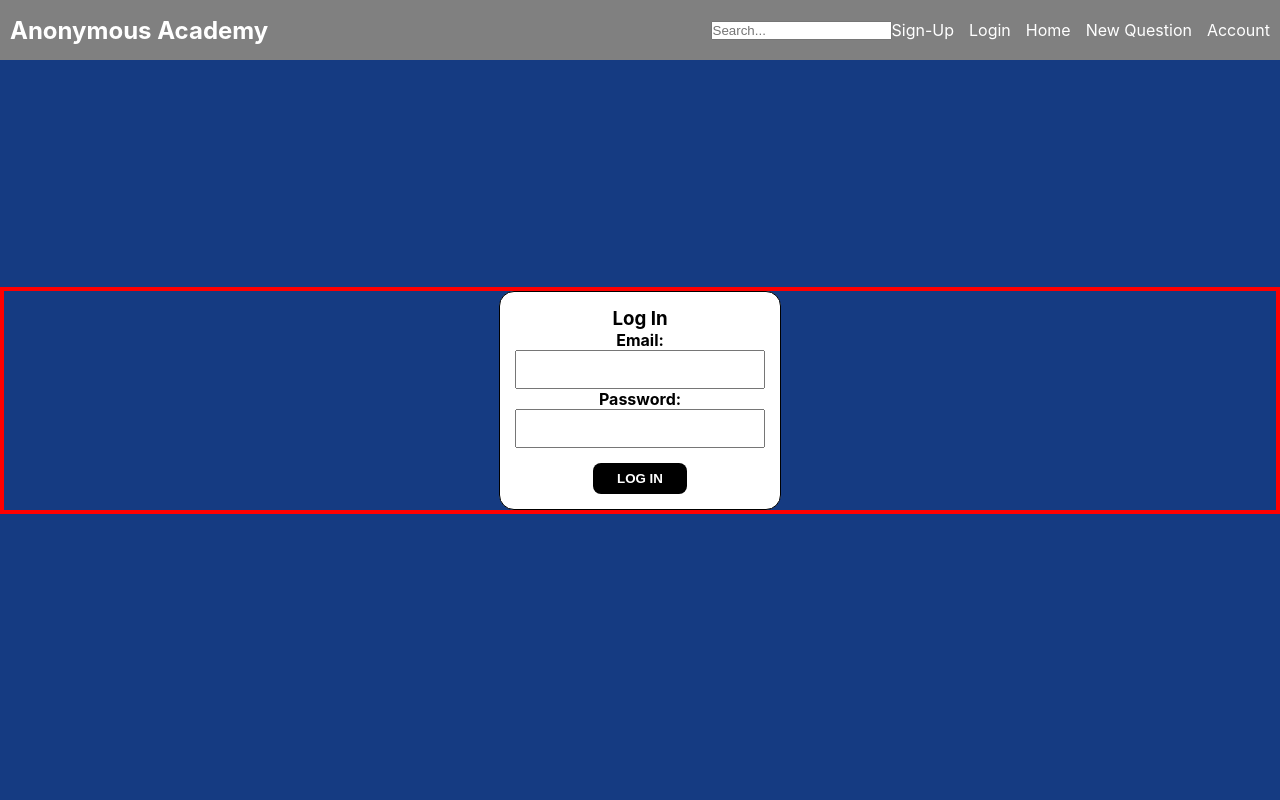
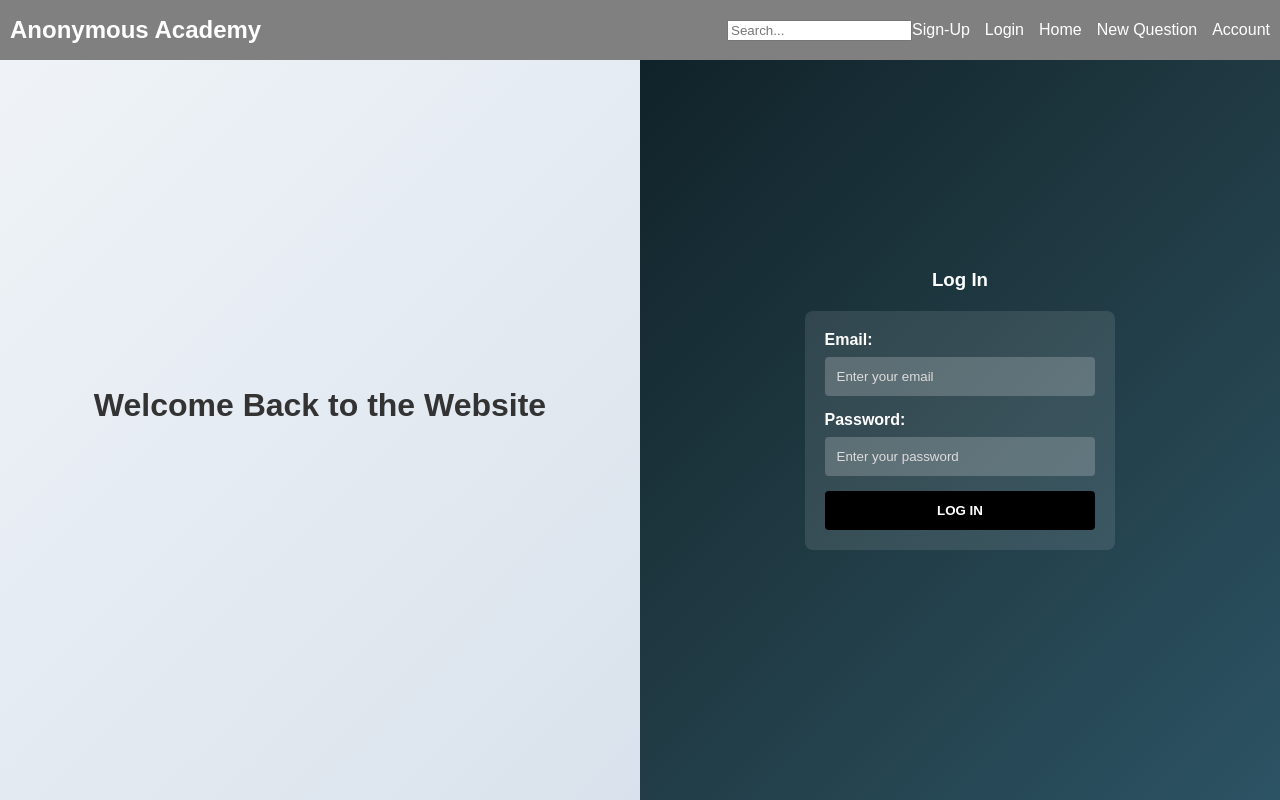
Before and after one commit to OHS-HBS-WorkStudy/client-side-mockup, a React (Create React App) app in the folder mock-up/: page / in a window 1280 px wide. Both pictures are taken after a click on the element "Login". Built offline with nearby package versions, Linux system fonts and the light colour scheme.

Commit message:
Modern Design of Login and Sign Up

```diff
--- a/mock-up/src/App.css
+++ b/mock-up/src/App.css
@@ -37,222 +37,60 @@
   }
 }
 
-
-/* Sign Up Screen Styling */
-
+/* Standardize Styling */
 * {
-  margin: 0;
-  padding: 0;
   box-sizing: border-box;
 }
 
-html {
-  display: flex;
+body, html {
+  margin: 0;
+  padding: 0;
   height: 100%;
-  width:  100%;
-  align-items: center;
-  background-color: rgb(21, 59, 130);
+  font-family: Arial, sans-serif;
+  background-color: indigo;
   color: white;
-  z-index: -5;
 }
 
-body {
-  width:  100%;
-  border: 2px solid red;
-}
-
-.SignUp {
+.container {
   display: flex;
-  justify-content: center;
-  align-content: center;
-  margin: auto;
-  max-width: 600px;
-
-}
-
-#left,
-#right {
-  border-radius: 15px;
-  background-color: white;
-  color: black;
-  display: flex;
-  border: 1px solid black;
-  padding: 10px;
-  flex-direction: column;
-  justify-content: space-evenly;
-  max-height: 50vh;
-  max-width: 50vh;
-  flex-grow: 1;
-}
-
-.inputStyle {
-  display: flex;
-  flex-direction: column;
-  flex-grow: 1;
+  flex-wrap: nowrap;
+  height: 100vh;
   width: 100%;
 }
 
-.inputStyle input[type=text] {
-  flex-grow: 1;
-  min-width: 250px;
-  width: 100%;
-  box-sizing: border-box;
-  padding: 10px;
-}
-
-
-/* Login Screen Styling */
-
-.Login {
+.split {
+  flex: 1;
   display: flex;
   justify-content: center;
   align-items: center;
+  min-height: 100vh;
+  padding: 20px;
 }
-
-.Login > #center {
-  display: flex;
-  justify-content: center;
-  align-items: center;
-  border: 1px solid black;
-  padding: 15px ;
-  flex-direction: column;
-  gap: 15px;
-  border-radius: 15px;
-  background-color: white;
-  color: black;
-  z-index: -1;
-}
-
-#title {
-  display: flex;
-  justify-content: center;
-  align-items: center;
-}
-
-
-/* Home Screen Styling */
-.Home {
-  padding: 20px;
-  display: flex;
-  justify-content: center;
-  width: 100%;
-  border: 2px solid red;
-  height: calc(100% - 80px);
-}
-
-.grid-container {
-  display: grid;
-  grid-template-columns: repeat(auto-fill, minmax(250px, 1fr));
-  gap: 20px;
-  width: 100%;
-  height: calc(100% - 500px);
-  max-width: 1200px;
-  padding: 10px;
-  box-sizing: border-box;
-  border: 2px solid red;
-  text-overflow: ellipsis;
-  overflow: scroll;
-}
-.grid-item {
-  background-color: rgb(90, 36, 90);
-  color: white;
-  font-size: 25px;
-  padding: 10px;
-  text-align: center;
-  border-radius: 8px;
-  text-overflow: ellipsis;
-  border: 2px solid red;
-
-  white-space: nowrap;
-  overflow: hidden;
-  text-overflow: ellipsis;
-
-  max-width: 1199px;
-}
-
-@media (max-width: 640px) {
-  .grid-container {
-    grid-template-columns: 1fr;
-  }
-}
-
-/* Thread Screen Styling */
-.Thread-Content {
-  display: flex;
-  flex-direction: column;
-  width: 50vh;
-  height: 50vh;
-  align-items: center;
-  border: 1px solid black;
-}
-
-.Thread-Title {
-  font-size: 5vh;
-  top: -10px;
-}
-
-.Thread-Desc {
-  text-wrap: wrap;
-  word-wrap: break-word;
-  border: 1px solid black;
-  padding: 20px 10px;
-  overflow-y: scroll;
-}
-
-/* Replies Styling */
-
-/* Vote Styling */
-
-/* Button Styling */
-
-.btn {
-  position: relative;
-  background-color: indigo;
-  border-radius: 8px;
-  color: white;
-  font-weight: 600;
-  text-transform: uppercase;
-  padding: 8px 24px;
-  overflow: hidden;
-  border: none;
-  z-index: 0;
-}
-
-.btn-send {
-  position: relative;
-  background-color: black;
-  border-radius: 8px;
-  color: white;
-  font-weight: 600;
-  text-transform: uppercase;
-  padding: 8px 24px;
-  overflow: none;
-  border: none;
-  z-index: 0;
-}
-
 
 /* Nav Styles */
 nav {
   position: fixed;
+  display: flex;
+  justify-content: flex-end;
+  align-items: center;
+  flex-direction: row;
   top: 0;
   left: 0;
   height: 60px;
   width: 100%;
   background-color: gray;
-  display: flex;
-  justify-content: flex-end;
-  align-items: center;
   padding: 10px;
+  z-index: 1000; /* Ensure nav is on top */
 }
+
 nav h1 {
-
   margin-right: auto;
 }
 
 nav svg {
   fill: white;
 }
+
 .link-container {
   height: 100%;
   display: flex;
@@ -264,10 +102,9 @@ nav .a {
   display: flex;
   margin: 0;
   gap: 15px;
-
 }
 
-#sidebar-active{
+#sidebar-active {
   display: none;
 }
 
@@ -283,9 +120,8 @@ nav .a {
     top: 0;
     right: -100%;
     width: 200px;
-    z-index: 1000;
     background-color: gray;
-    box-shadow: -5px 0 5px rgba(0,0,0,0.25);
+    box-shadow: -5px 0 5px rgba(0, 0, 0, 0.25);
     transition: 0.75s cubic-bezier(0.4, 0, 0.2, 1);
   }
 
@@ -296,24 +132,378 @@ nav .a {
     height: auto;
     width: 100%;
     padding: 20px 30px;
-    z-index: 8;
   }
+
   .open-sidebar, .close-sidebar {
     padding: 20px;
     display: block;
-    z-index: 7;
   }
+
   #sidebar-active:checked ~ .link-container {
     right: 0;
-    z-index: 7;
   }
+
   #sidebar-active:checked ~ #overlay {
     height: 100%;
     width: 100%;
     position: fixed;
     top: 0;
     left: 0;
-    z-index: 7;
+  }
+}
+
+/* Sign Up Screen Styling */
+.SignUp .split.left {
+  background: linear-gradient(135deg, #f0f4f8, #d9e2ec);
+  color: #333333;
+  display: flex;
+  flex-direction: column;
+  align-items: center;
+  text-align: center;
+}
+
+.SignUp .split.left .btn-container {
+  width: 100%;
+  padding: 20px;
+  display: flex;
+  flex-direction: column;
+  gap: 15px;
+}
+
+.SignUp .split.left .btn {
+  width: 100%;
+  background-color: black;
+  color: #ffffff;
+  padding: 12px;
+  border: none;
+  border-radius: 4px;
+  cursor: pointer;
+  font-weight: bold;
+  margin: 0;
+}
+
+.SignUp .split.right {
+  background: linear-gradient(135deg, #0f2027, #203a43, #2c5364);
+  color: #ffffff;
+}
+
+.SignUp .center {
+  text-align: center;
+  max-width: 80%;
+}
+
+.SignUp h1, h3 {
+  margin-bottom: 20px;
+}
+
+.SignUp .input-container {
+  background-color: rgba(255, 255, 255, 0.1);
+  padding: 20px;
+  border-radius: 8px;
+  width: 100%;
+  max-width: 400px;
+  text-align: left;
+}
+
+.SignUp .input-container label,
+.SignUp .btn-container label {
+  display: block;
+  margin-bottom: 8px;
+  font-weight: bold;
+}
+
+.SignUp .input-container input[type="text"] {
+  width: 100%;
+  padding: 12px;
+  margin-bottom: 15px;
+  border: none;
+  border-radius: 4px;
+  background-color: rgba(255, 255, 255, 0.2);
+  color: #ffffff;
+}
+
+.SignUp .input-container input[type="text"]::placeholder {
+  color: #dcdcdc;
+}
+
+.SignUp .btn-send {
+  width: 100%;
+  background-color: black;
+  color: #ffffff;
+  padding: 12px;
+  border: none;
+  border-radius: 4px;
+  cursor: pointer;
+  font-weight: bold;
+  transition: background 0.3s ease;
+}
+
+.SignUp .btn-send:hover {
+  background: #00b4d8;
+}
+
+/* Login Screen Styling */
+.Login .split.left {
+  background: linear-gradient(135deg, #f0f4f8, #d9e2ec);
+  color: #333333;
+  display: flex;
+  flex-direction: column;
+  align-items: center;
+  text-align: center;
+}
+
+.Login .split.left h1 {
+  font-size: 2rem;
+  margin-bottom: 10px;
+}
+
+.Login .split.left p {
+  font-size: 1.1rem;
+  max-width: 400px;
+  line-height: 1.6;
+  color: #555555;
+}
+
+.Login .split.right {
+  background: linear-gradient(135deg, #0f2027, #203a43, #2c5364);
+  color: #ffffff;
+}
+
+.Login .center {
+  text-align: center;
+  max-width: 80%;
+}
+
+.Login h1, h3 {
+  margin-bottom: 20px;
+}
+
+.Login .input-container {
+  background-color: rgba(255, 255, 255, 0.1);
+  padding: 20px;
+  border-radius: 8px;
+  width: 100%;
+  max-width: 400px;
+  text-align: left;
+}
+
+.Login .input-container label {
+  display: block;
+  margin-bottom: 8px;
+  font-weight: bold;
+}
+
+.Login .input-container input[type="text"] {
+  width: 100%;
+  padding: 12px;
+  margin-bottom: 15px;
+  border: none;
+  border-radius: 4px;
+  background-color: rgba(255, 255, 255, 0.2);
+  color: #ffffff;
+}
+
+.Login .input-container input[type="text"]::placeholder {
+  color: #dcdcdc;
+}
+
+.Login .btn-send {
+  width: 100%;
+  background-color: black;
+  color: #ffffff;
+  padding: 12px;
+  border: none;
+  border-radius: 4px;
+  cursor: pointer;
+  font-weight: bold;
+  transition: background 0.3s ease;
+}
+
+.Login .btn-send:hover {
+  background: #00b4d8;
+}
+
+/* Overlay1 Styles */
+#overlay1 {
+  position: fixed;
+  top: 0;
+  left: 0;
+  width: 100%;
+  height: 100%;
+  z-index: 1000;
+  display: none;
+}
+
+/* Mobile Styles */
+@media (max-width: 640px) {
+  .container {
+    flex-direction: column; /* Stack vertically on small screens */
+    height: 100%; /* Allow full height on mobile */
   }
 
+  .split {
+    min-height: 100vh; /* Ensures it fills the viewport */
+    width: 100%; /* Full width on small screens */
+    margin: 0; /* Remove margin */
+    padding: 20px; /* Maintain padding */
+  }
+
+  #overlay1 {
+    display: block; /* Show overlay when needed */
+  }
 }
+
+
+/* Home Screen Styling */
+.Home {
+  display: flex;
+  justify-content: center;
+  align-items: center;
+  width: 100vh;
+  height: 100vh;
+  border: 1px solid green;
+}
+
+/* Thread Grid */
+.grid-container {
+  display: grid;
+  grid-template-columns: 1fr;
+  gap: 10px;
+  width:  100%;
+  margin-top: 10%;
+  height: 100%;
+  padding: 5px;
+  box-sizing: border-box;
+  border: 2px solid red;
+  text-overflow: ellipsis;
+}
+.grid-item {
+  background-color: rgb(90, 36, 90);
+  color: white;
+  font-size: 15px;
+
+  padding: 20px;
+  text-align: center;
+  border-radius: 8px;
+
+  white-space: nowrap;
+  overflow: hidden;
+  text-overflow: ellipsis;
+
+  max-width: 1199px;
+  border: 2px solid red;
+}
+
+@media (max-width: 640px) {
+  .grid-container {
+    grid-template-columns: 1fr;
+  }
+}
+
+/* Thread Screen Styling */
+
+.thread {
+  display: flex;
+  flex: 2 2;
+  align-items: center;
+  justify-content: center;
+  color: black;
+  padding: 10px;
+}
+
+#thread-content {
+  background-color: white;
+  align-items: center;
+  justify-content: center;
+  height: 85vh;
+  width: 80vh;
+  border: 1px solid black;
+  margin: 50px;
+}
+
+
+
+/* Create Thread Screen Styling */
+.new-thread {
+  display: flex;
+  align-items: center;
+  justify-content: center;
+  padding: 10px;
+}
+.new-thread-content {
+  color: black;
+  background-color: white;
+  border-radius: 15px;
+
+}
+
+/* Replies Styling */
+
+/* Vote Styling */
+
+
+
+/* Title Style */
+#title {
+  display: flex;
+  justify-content: center;
+  align-items: center;
+  cursor: pointer;
+}
+
+/* Input Style */
+.inputStyle {
+  display: flex;
+  flex-direction: column;
+  flex: 1 1;
+  width: 100%;
+}
+
+.inputStyle input[type=text] {
+  flex: 1 1;
+  width: 100%;
+  box-sizing: border-box;
+  padding: 10px;
+}
+
+
+/* Button Styling */
+.btn {
+  position: relative;
+  flex-direction: row;
+  background-color: indigo;
+  border-radius: 8px;
+  color: white;
+  font-weight: 600;
+  text-transform: uppercase;
+  padding: 8px 24px;
+  overflow: hidden;
+  border: none;
+  cursor: pointer;
+}
+
+.btn-send {
+  position: relative;
+  background-color: black;
+  border-radius: 8px;
+  color: white;
+  font-weight: 600;
+  text-transform: uppercase;
+  padding: 8px 24px;
+  overflow: none;
+  border: none;
+  cursor: pointer;
+}
+
+.nav-btn {
+  position: relative;
+  flex-direction: row;
+  color: white;
+  font-weight: 600;
+  font-size: 15px;
+  text-transform: uppercase;
+  padding: 4px 12px;
+  overflow: none;
+  border: none;
+  cursor: pointer;
+}
--- a/mock-up/src/CustomButton2.js
+++ b/mock-up/src/CustomButton2.js
@@ -1,9 +1,9 @@
-export default function CustomButton({func, data1, data2, name}) {
+export default function CustomButton({func, data1, data2, name, desc}) {
     function func2() {
         func(data1, data2);
     }
 
     return(
-        <h4 onClick={func2} className="grid-item ">{name}</h4>
+        <h4 onClick={func2} className="grid-item ">{name} <br /> {desc}</h4>
     );
 }
--- a/mock-up/src/screens/Home.js
+++ b/mock-up/src/screens/Home.js
@@ -42,7 +42,7 @@ export default function Home() {
                 <div className="Home">
                     <div className="grid-container">
                         {questions.map((question) =>
-                            <CustomButton2 func={toQuestion} data1={6} data2={question.id} name={question.title} />
+                            <CustomButton2 func={toQuestion} data1={6} data2={question.id} name={question.title} desc={question.desc} />
                         )}
                     </div>
                 </div>
--- a/mock-up/src/screens/Login.js
+++ b/mock-up/src/screens/Login.js
@@ -43,18 +43,32 @@ export default function Login() {
 
     return(
         <body>
-        <div className="Login">
-          <div id='center'>
-          <div className="inputStyle">
-          <h3>Log In</h3>
-          <b>Email:</b>
-          <input id="email" type="text"/>
-          <b>Password:</b>
-          <input id="password" type="text"/>
-          </div>
-          <button className="btn-send" onClick={confirmUser}>Log In</button>
-          </div>
-        </div>
+            <div className="Login">
+                <div className="container">
+                    <div className="split left">
+                        <div className="center">
+                            <h1>Welcome Back to the Website</h1>
+                        </div>
+                    </div>
+
+                    <div className="split right">
+                        <div className="center">
+                                <h3>Log In</h3>
+                            <div className="input-container">
+                                <label for="email">Email:</label>
+                                <input id="email" type="text" placeholder="Enter your email" />
+
+                                <label for="password">Password:</label>
+                                <input id="password" type="text" placeholder="Enter your password" />
+
+                                <button className="btn-send" onClick={confirmUser()}>Log In</button>
+                            </div>
+                        </div>
+                    </div>
+                </div>
+            </div>
         </body>
+
+
     );
 }
--- a/mock-up/src/screens/SignUp.js
+++ b/mock-up/src/screens/SignUp.js
@@ -25,22 +25,43 @@ export default function SignUp() {
 
     return(
         <body>
-        <div className="SignUp">
-          <div id="left">
-            <h3>Create Account</h3>
-            <b>First Name:</b>
-            <div className="inputStyle">
-            <input id="fname" type="text"/>
-            <b>Last Name:</b>
-            <input id="lname"  type="text"/>
-            <b>Password:</b>
-            <input id="password"  type="text"/>
-            <b>Email:</b>
-            <input id="email"  type="text"/>
+            <div className="SignUp">
+                <div className="container">
+                    <div class="split right">
+                            <div className="center">
+                                    <h3>Create Account</h3>
+                                <div className="input-container">
+                                <label for="fname">First Name:</label>
+                                <input id="fname" type="text" placeholder="Enter your first name" />
+                                <label for="lname">Last Name:</label>
+                                <input id="lname" type="text" placeholder="Enter your last name"/>
+                                <label for="password">Password:</label>
+                                <input id="password" type="text" placeholder="Enter your password"/>
+                                <label for="email">Email:</label>
+                                <input id="email"  type="text" placeholder="Enter your email"/>
+                                <button className="btn-send">Submit</button>
+                            </div>
+                        </div>
+                    </div>
+
+                    <div className="split left">
+                            <div className="center">
+                                <div className="btn-container">
+                                    <label for="btn"><b>Current Account Type:</b></label>
+                                        <button className="btn" >
+                                            <span>Student</span>
+                                        </button>
+                                        <button className="btn" >
+                                            <span>Parent</span>
+                                        </button>
+                                        <button className="btn">
+                                            <span>Teacher</span>
+                                        </button>
+                                </div>
+                            </div>
+                        </div>
+                </div>
             </div>
-            <button className="btn-send" onClick={createUser}>Submit</button>
-          </div>
-        </div>
         </body>
     );
 }
```
